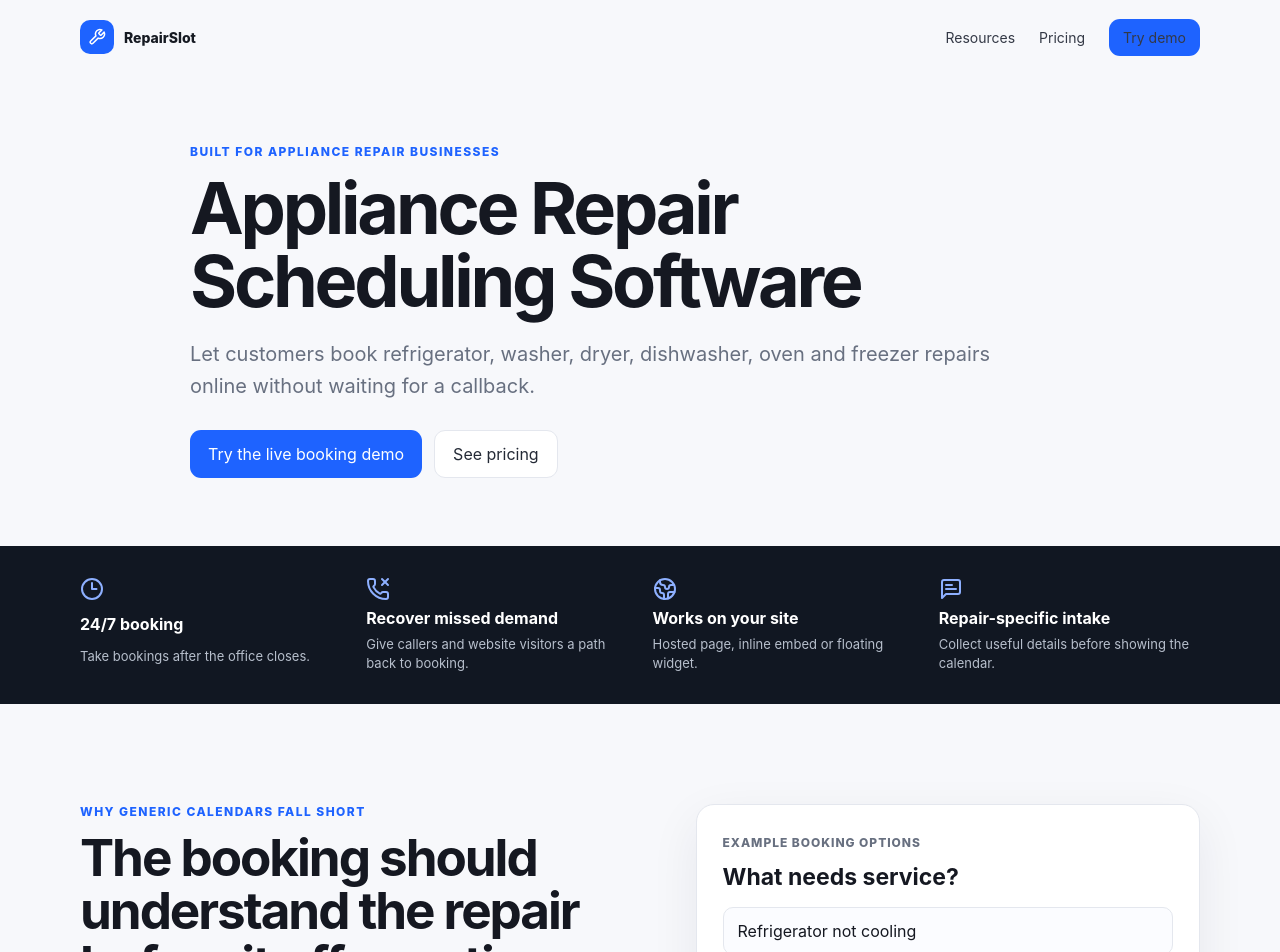
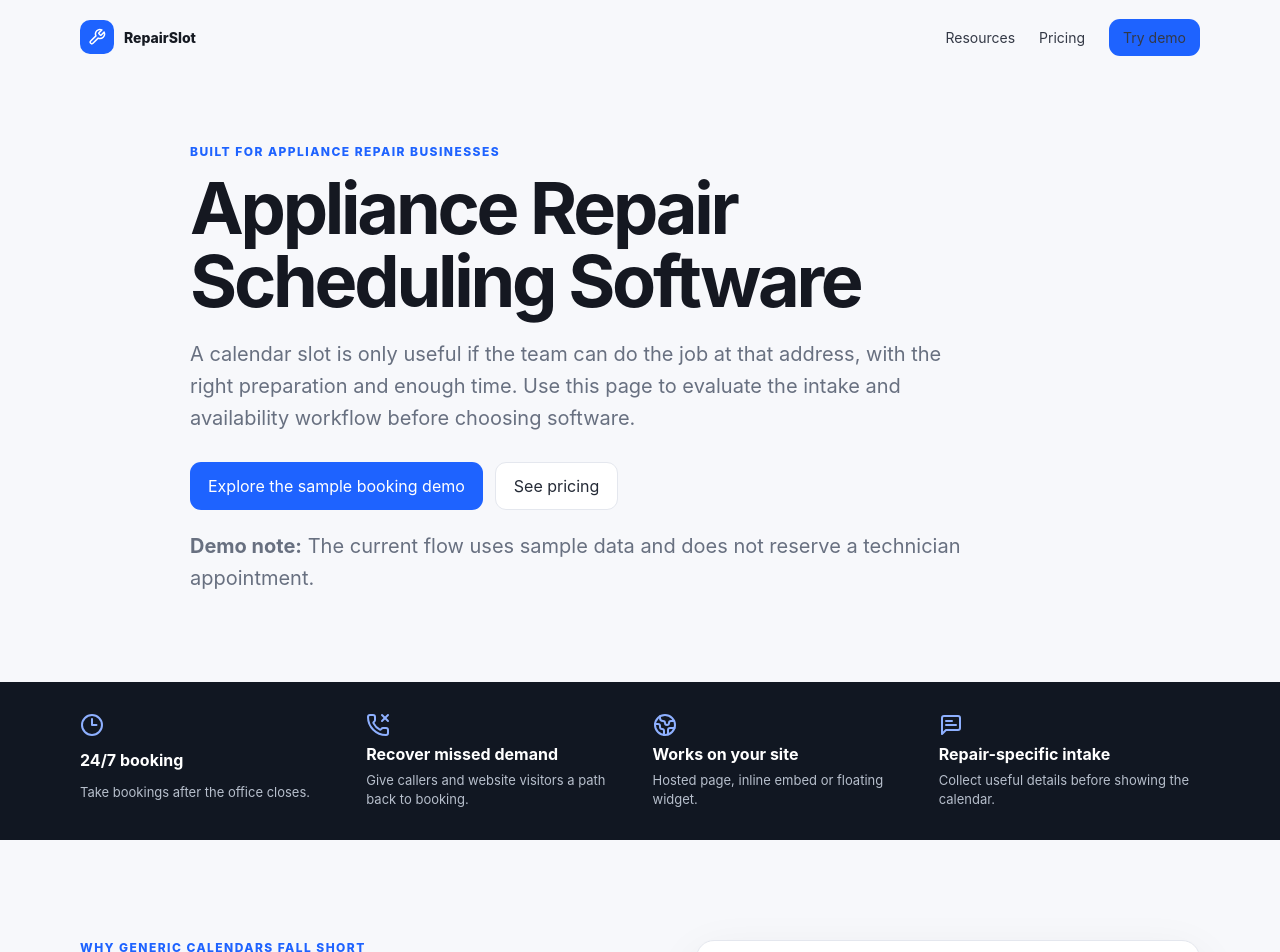
Before and after one commit to golfsum/Repairslot, a Next.js app: page /appliance-repair-scheduling-software in a window 1280 px wide. Shown: the top 952 px of the page. Built offline with nearby package versions, Linux system fonts and the light colour scheme.

Commit message:
Improve appliance scheduling SEO content

```diff
--- a/app/[slug]/page.tsx
+++ b/app/[slug]/page.tsx
@@ -46,7 +46,13 @@ export default async function SeoPage({params}:{params:Promise<{slug:string}>}){
 }
 
 function IndustryPage({slug,industry}:{slug:string;industry:(typeof industries)[number]}){
-  const faq=[
+  const isAppliance=slug==='appliance-repair-scheduling-software';
+  const faq=isAppliance?[
+    {q:'Does the RepairSlot demo book a real technician?',a:'No. The current demo uses sample information and does not reserve a technician appointment.'},
+    {q:'What should appliance repair intake collect?',a:'Start with appliance type, brand and model when known, the observed symptom, service address, access notes and contact details.'},
+    {q:'How should a booking confirmation differ from a request?',a:'Say an appointment is confirmed only after the production system has checked the constraints required by the business. Otherwise acknowledge the request and explain the next step.'},
+    {q:'What should I verify before choosing scheduling software?',a:'Ask a vendor to demonstrate real service-area, availability, capacity, rescheduling and confirmation behavior using your business rules.'}
+  ]:[
     {q:`What is ${industry.name.toLowerCase()}?`,a:`It is customer-facing scheduling software designed to help ${industry.audience} collect job details, show valid service windows and turn repair inquiries into confirmed bookings.`},
     {q:'Can RepairSlot work on my existing website?',a:'Yes. Use a hosted booking page, embed the booking experience into your own site, or install a floating Book a Repair widget.'},
     {q:'Do customers need to create an account?',a:'No. Customers can provide repair details, choose a valid service window and confirm without creating an account.'},
@@ -54,9 +60,9 @@ function IndustryPage({slug,industry}:{slug:string;industry:(typeof industries)[
   ];
   const faqSchema={'@context':'https://schema.org','@type':'FAQPage',mainEntity:faq.map(x=>({'@type':'Question',name:x.q,acceptedAnswer:{'@type':'Answer',text:x.a}}))};
   return <main className="seoPage"><Header/>
-    <section className="seoHero shell"><div className="eyebrow">Built for {industry.audience}</div><h1>{industry.name}</h1><p>{industry.intro}</p><div className="heroActions"><a className="button" href="/book/demo">Try the live booking demo</a><a className="ghostButton" href="/#pricing">See pricing</a></div></section>
+    <section className="seoHero shell"><div className="eyebrow">Built for {industry.audience}</div><h1>{industry.name}</h1><p>{isAppliance?'A calendar slot is only useful if the team can do the job at that address, with the right preparation and enough time. Use this page to evaluate the intake and availability workflow before choosing software.':industry.intro}</p><div className="heroActions"><a className="button" href="/book/demo">{isAppliance?'Explore the sample booking demo':'Try the live booking demo'}</a><a className="ghostButton" href="/#pricing">See pricing</a></div>{isAppliance?<p><strong>Demo note:</strong> The current flow uses sample data and does not reserve a technician appointment.</p>:null}</section>
     <section className="seoStrip"><div className="shell seoBenefits"><div><Clock3/><strong>24/7 booking</strong><span>Take bookings after the office closes.</span></div><div><PhoneMissed/><strong>Recover missed demand</strong><span>Give callers and website visitors a path back to booking.</span></div><div><Globe2/><strong>Works on your site</strong><span>Hosted page, inline embed or floating widget.</span></div><div><MessageSquareText/><strong>Repair-specific intake</strong><span>Collect useful details before showing the calendar.</span></div></div></section>
-    <section className="section shell seoTwoCol"><div><div className="eyebrow">Why generic calendars fall short</div><h2>The booking should understand the repair before it offers a time.</h2><p>{industry.audience.charAt(0).toUpperCase()+industry.audience.slice(1)} need more than an empty appointment slot. The service type, location, expected duration and technician capacity all affect what can actually be booked.</p><ul className="seoChecklist">{industry.challenges.map(x=><li key={x}><Check/>{x}</li>)}</ul><h3 className="seoSubhead">Useful intake to collect first</h3><ul className="seoChecklist">{industry.questions.map(x=><li key={x}><Check/>{x}</li>)}</ul></div><div className="seoExampleCard"><span>Example booking options</span><h3>What needs service?</h3>{industry.examples.map(x=><div className="seoExample" key={x}>{x}</div>)}<div className="seoWindow"><strong>Next available</strong><span>Tomorrow · 10 AM–12 PM</span></div></div></section>
+    <section className="section shell seoTwoCol"><div><div className="eyebrow">Why generic calendars fall short</div><h2>The booking should understand the repair before it offers a time.</h2><p>{industry.audience.charAt(0).toUpperCase()+industry.audience.slice(1)} need more than an empty appointment slot. The service type, location, expected duration and technician capacity all affect what can actually be booked.</p>{isAppliance?<p>A production flow should test an out-of-area address, an unsupported service, a fully booked day, competing requests for the last capacity, cancellation and rescheduling. A polished demo is not proof that those cases work.</p>:null}<ul className="seoChecklist">{industry.challenges.map(x=><li key={x}><Check/>{x}</li>)}</ul><h3 className="seoSubhead">Useful intake to collect first</h3><ul className="seoChecklist">{industry.questions.map(x=><li key={x}><Check/>{x}</li>)}</ul></div><div className="seoExampleCard"><span>{isAppliance?'Sample intake options':'Example booking options'}</span><h3>What needs service?</h3>{industry.examples.map(x=><div className="seoExample" key={x}>{x}</div>)}<div className="seoWindow"><strong>{isAppliance?'Demo availability':'Next available'}</strong><span>Tomorrow · 10 AM–12 PM</span></div></div></section>
     <section className="section industrySection"><div className="shell seoInstall"><div className="sectionIntro narrow"><div className="eyebrow">Install it your way</div><h2>One booking flow, three ways to put it in front of customers.</h2></div><div className="steps"><article className="step"><span>1</span><h3>Hosted booking page</h3><p>Share a RepairSlot URL from Google Business Profile, social, email or text.</p></article><article className="step"><span>2</span><h3>Inline website booking</h3><p>Put the full flow directly on a page of the existing business website.</p></article><article className="step"><span>3</span><h3>Floating booking widget</h3><p>Add a persistent booking button without rebuilding the website.</p></article></div></div></section>
     <section className="section shell faqSection"><div className="sectionIntro narrow"><div className="eyebrow">FAQ</div><h2>{industry.name} questions</h2></div><div className="faqList">{faq.map(x=><details key={x.q}><summary>{x.q}</summary><p>{x.a}</p></details>)}</div></section>
     <Related current={slug}/><section className="cta"><div className="shell ctaInner"><div><div className="eyebrow light">Stop losing ready-to-book repair customers.</div><h2>Add real online booking to your repair business.</h2></div><a className="button lightButton" href="/#pricing">Start with RepairSlot</a></div></section><script type="application/ld+json" dangerouslySetInnerHTML={{__html:JSON.stringify(faqSchema)}}/></main>
--- a/lib/seo-library.ts
+++ b/lib/seo-library.ts
@@ -2,7 +2,7 @@ export type Industry = {slug:string;name:string;audience:string;intro:string;exa
 export type ResourcePage = {slug:string;kind:'feature'|'guide'|'comparison'|'commercial';title:string;description:string;eyebrow:string;intro:string;points:string[];faq:string[]};
 
 export const industries: Industry[] = [
-['appliance-repair-scheduling-software','Appliance Repair Scheduling Software','appliance repair businesses','Let customers book refrigerator, washer, dryer, dishwasher, oven and freezer repairs online without waiting for a callback.',['Refrigerator not cooling','Washer leaking','Dryer not heating','Dishwasher not draining'],['Different appliances need different service durations','Brand and symptom details matter before dispatch','Same-day no-cool calls compete with planned work'],['appliance type','brand/model','symptom','service address']],
+['appliance-repair-scheduling-software','Appliance Repair Scheduling Software','appliance repair businesses','Evaluate an appliance-repair intake and scheduling workflow with a clearly labeled sample demo. Review the service, address, capacity and confirmation checks a production system should perform.',['Refrigerator not cooling','Washer leaking','Dryer not heating','Dishwasher not draining'],['Different appliances need different service durations','Brand and symptom details matter before dispatch','A request is not confirmed until real capacity is checked'],['appliance type','brand/model if known','observed symptom','service address and access notes']],
 ['garage-door-repair-scheduling-software','Garage Door Repair Scheduling Software','garage door repair companies','Turn broken springs, opener failures, off-track doors and repair estimates into real booked service windows.',['Broken spring','Door will not open','Opener not working','Door off track'],['Emergency calls can disrupt the day','Spring and opener jobs have different durations','Photos help identify likely parts before arrival'],['door type','problem','photo','service address']],
 ['mobile-mechanic-scheduling-software','Mobile Mechanic Scheduling Software','mobile mechanics','Collect vehicle details, customer location, repair type and availability before showing valid mobile service windows.',['Car will not start','Brake service','Battery replacement','Mobile diagnostic'],['Drive time matters between jobs','Vehicle year/make/model changes prep work','Some jobs need parts or special tools'],['vehicle','repair needed','customer location','preferred window']],
 ['hvac-repair-scheduling-software','HVAC Repair Scheduling Software','HVAC repair companies','Let customers schedule AC repair, heating repair, tune-ups and service calls online, including after-hours requests.',['AC not cooling','No heat','System making noise','Seasonal tune-up'],['Urgent no-cool calls need priority','Technician skills vary by equipment','Seasonal demand creates tight capacity'],['system type','symptom','service address','urgency']],
```
